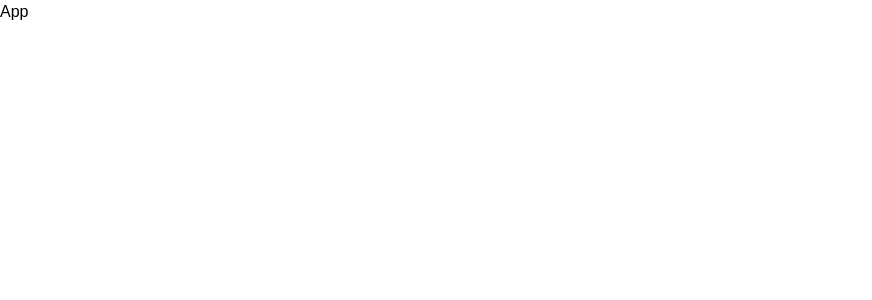
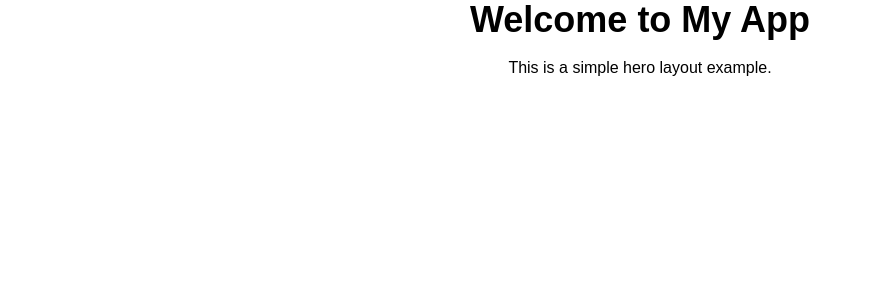
Before and after one commit to ogonekmateusz/makowiec-torty-cooking-website, a React (Vite) app: page / in a window 1280 px wide. Shown: the top 300 px of the page, without its empty margins (0-872 px from the left). Built offline with nearby package versions, Linux system fonts and the light colour scheme.

Commit message:
add hero layou structure

```diff
--- a/src/App.jsx
+++ b/src/App.jsx
@@ -1,7 +1,11 @@
 import React from 'react'
+import HeroLayout from './layouts/hero-layout'
 
 export default function App() {
   return (
-    <div>App</div>
+    <HeroLayout>
+      <h1 className="text-4xl font-bold text-center">Welcome to My App</h1>
+      <p className="text-center mt-4">This is a simple hero layout example.</p>
+    </HeroLayout>
   )
 }
--- /dev/null
+++ b/src/layouts/hero-layout.jsx
@@ -0,0 +1,9 @@
+import React from 'react'
+
+export default function HeroLayout({ children }) {
+  return (
+    <div className="hero-layout">
+      {children}
+    </div>
+  )
+}
```
